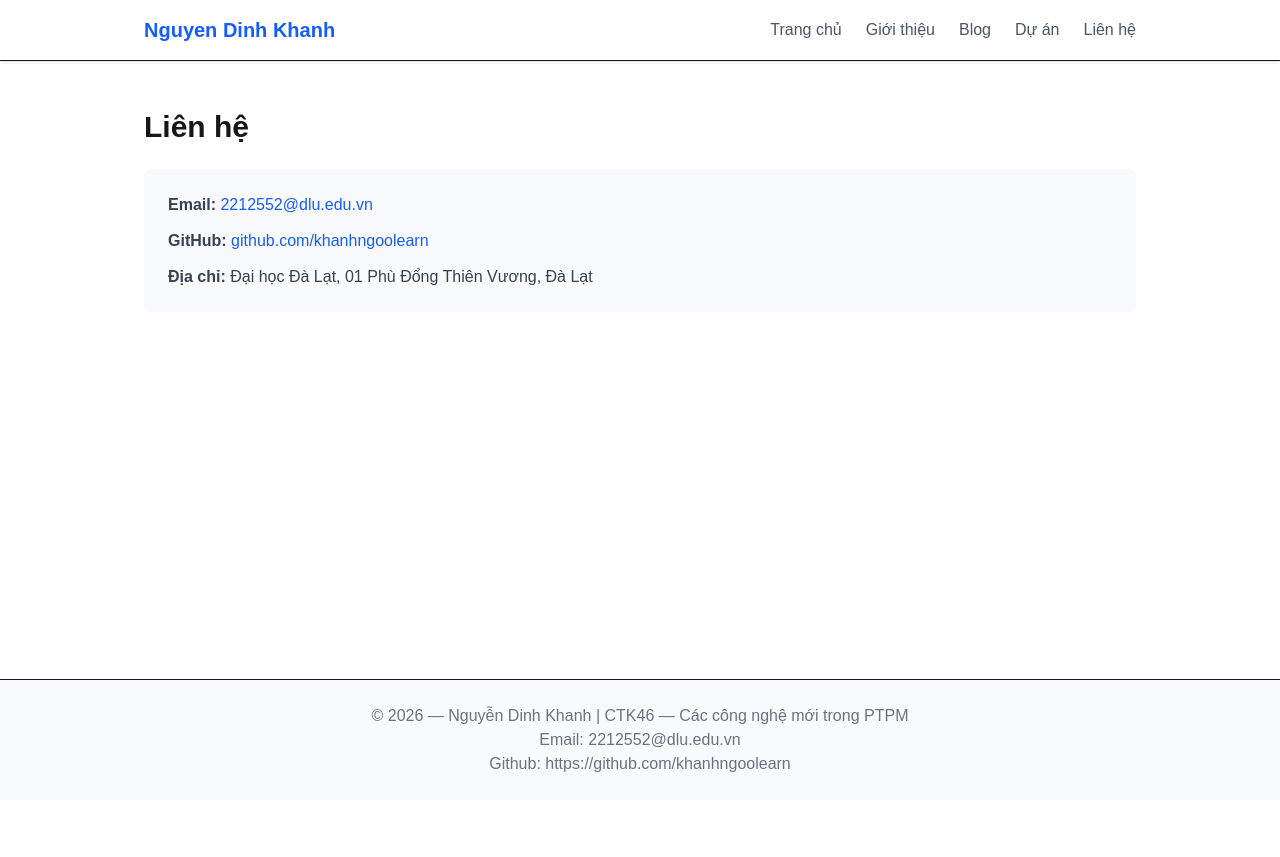
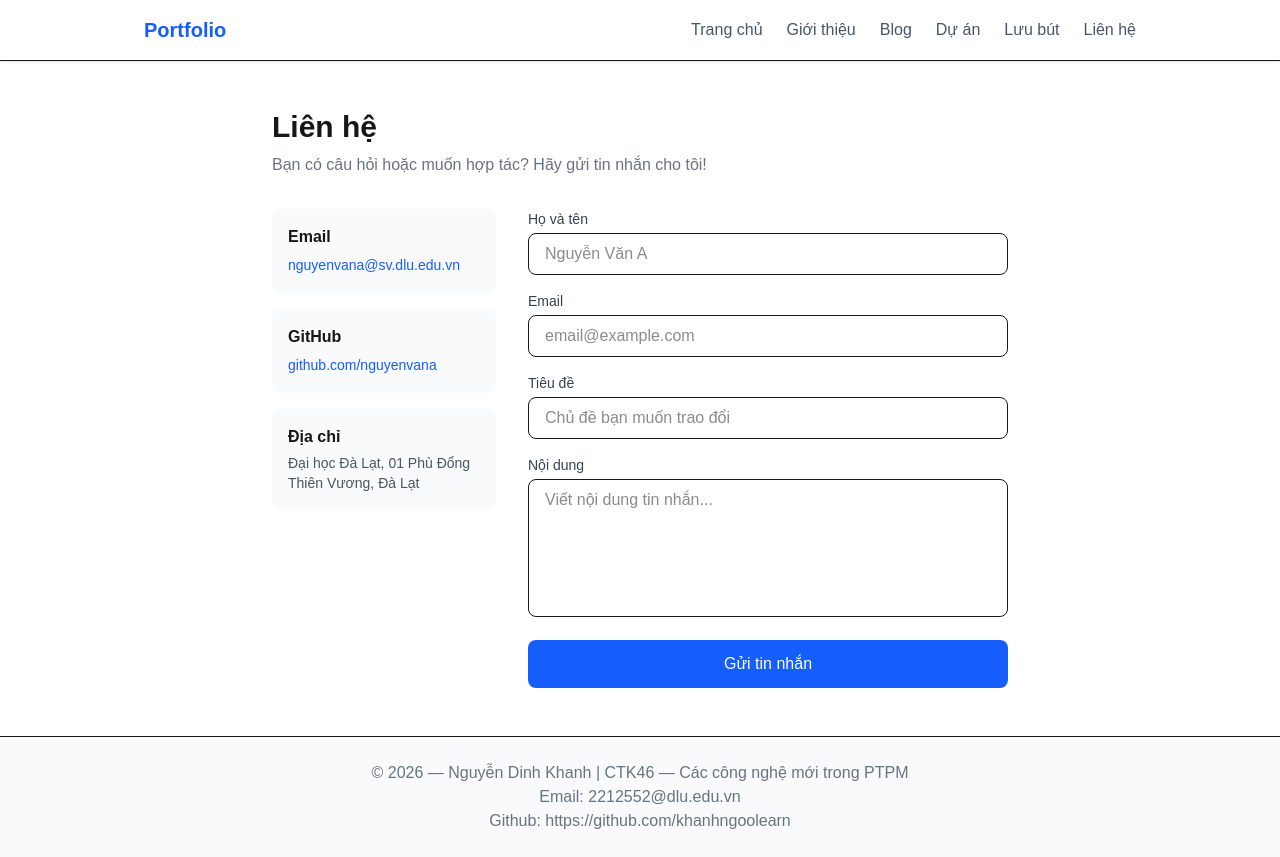
Before and after one commit to khanhngoolearn/ctk46-lab01, a Next.js app: page /contact in a window 1280 px wide. Before the commit the page ends 800 px from the top, so only its background shows below. Built offline with nearby package versions, Linux system fonts and the light colour scheme.

Commit message:
feat: add Server Actions to Guestbook and Contact form with Zod

```diff
--- /dev/null
+++ b/app/components/delete-button.tsx
@@ -0,0 +1,16 @@
+"use client";
+import { deleteGuestbookEntry } from "@/app/guestbook/actions";
+export default function DeleteButton({ id }: { id: string }) {
+async function handleDelete() {
+if (!confirm("Bạn có chắc muốn xóa lời nhắn này?")) return;
+await deleteGuestbookEntry(id);
+}
+return (
+<button
+onClick={handleDelete}
+className="text-xs text-red-400 hover:text-red-600 transition-colors"
+>
+Xóa
+</button>
+);
+}
--- /dev/null
+++ b/app/components/guestbook-form.tsx
@@ -0,0 +1,70 @@
+"use client";
+import { useActionState } from "react";
+import { createGuestbookEntry, ActionState } from "@/app/guestbook/actions";
+const initialState: ActionState = {
+success: false,
+};
+export default function GuestbookForm() {
+const [state, formAction, isPending] = useActionState(
+createGuestbookEntry,
+initialState
+);
+return (
+<form action={formAction} className="bg-gray-50 rounded-lg p-6 mb-8 space-y-
+4">
+<div>
+<label
+htmlFor="name"
+className="block text-sm font-medium text-gray-700 mb-1"
+>
+Tên của bạn
+</label>
+<input
+id="name"
+name="name"
+type="text"
+placeholder="Nhập tên của bạn"
+required
+className="w-full px-4 py-2 border rounded-lg focus:outline-none
+focus:ring-2 focus:ring-blue-500"
+/>
+{state.errors?.name && (
+<p className="text-red-500 text-sm mt-1">{state.errors.name[0]}</p>
+)}
+</div>
+<div>
+<label
+htmlFor="message"
+className="block text-sm font-medium text-gray-700 mb-1"
+>
+Lời nhắn
+</label>
+<textarea
+id="message"
+name="message"
+placeholder="Viết lời nhắn của bạn..."
+required
+rows={3}
+className="w-full px-4 py-2 border rounded-lg focus:outline-none
+focus:ring-2 focus:ring-blue-500 resize-none"
+/>
+{state.errors?.message && (
+<p className="text-red-500 text-sm mt-1">
+{state.errors.message[0]}
+</p>
+)}
+</div>
+<button
+type="submit"
+disabled={isPending}
+className="bg-blue-600 text-white px-6 py-2 rounded-lg hover:bg-blue-700
+transition-colors disabled:opacity-50 disabled:cursor-not-allowed"
+>
+{isPending ? "Đang gửi..." : "Gửi lời nhắn"}
+</button>
+{state.success && (
+<p className="text-green-600 text-sm">Gửi lời nhắn thành công!</p>
+)}
+</form>
+);
+}
--- a/app/components/navbar.tsx
+++ b/app/components/navbar.tsx
@@ -5,7 +5,7 @@
       <div className="max-w-5xl mx-auto px-4 py-4">
         <div className="flex items-center justify-between">
           <Link href="/" className="text-xl font-bold text-blue-600">
-            Nguyen Dinh Khanh
+            Portfolio
           </Link>
           <div className="flex gap-6">
             <Link
@@ -33,6 +33,12 @@
               Dự án
             </Link>
             <Link
+              href="/guestbook"
+              className="text-gray-600 hover:text-blue-600 transition-colors"
+            >
+              Lưu bút
+            </Link>
+            <Link
               href="/contact"
               className="text-gray-600 hover:text-blue-600 transition-colors"
             >
--- /dev/null
+++ b/app/contact/actions.ts
@@ -0,0 +1,50 @@
+"use server";
+import { z } from "zod";
+const contactSchema = z.object({
+name: z
+.string()
+.min(2, "Tên phải có ít nhất 2 ký tự")
+.max(100, "Tên không được quá 100 ký tự"),
+email: z
+.string()
+.email("Email không hợp lệ"),
+subject: z
+.string()
+.min(5, "Tiêu đề phải có ít nhất 5 ký tự")
+.max(200, "Tiêu đề không được quá 200 ký tự"),
+message: z
+.string()
+.min(10, "Nội dung phải có ít nhất 10 ký tự")
+.max(2000, "Nội dung không được quá 2000 ký tự"),
+});
+export interface ContactFormState {
+success: boolean;
+errors?: {
+name?: string[];
+email?: string[];
+subject?: string[];
+message?: string[];
+};
+}
+export async function sendContactMessage(
+prevState: ContactFormState,
+formData: FormData
+): Promise<ContactFormState> {
+const rawData = {
+name: formData.get("name") as string,
+email: formData.get("email") as string,
+subject: formData.get("subject") as string,
+message: formData.get("message") as string,
+};
+const result = contactSchema.safeParse(rawData);
+if (!result.success) {
+return {
+success: false,
+errors: result.error.flatten().fieldErrors,
+};
+}
+// Trong thực tế, ở đây sẽ gửi email hoặc lưu vào database
+// Hiện tại ta chỉ log ra console (server-side)
+console.log("Tin nhắn liên hệ mới:", result.data);
+return { success: true };
+}
--- a/app/contact/page.tsx
+++ b/app/contact/page.tsx
@@ -1,33 +1,162 @@
+"use client";
+import { useActionState } from "react";
+import { sendContactMessage, ContactFormState } from "./actions";
+const initialState: ContactFormState = {
+success: false,
+};
 export default function ContactPage() {
+const [state, formAction, isPending] = useActionState(
+sendContactMessage,
+initialState
+);
 return (
-    <div className="max-w-5xl mx-auto px-4 py-12">
-      <h1 className="text-3xl font-bold mb-6">Liên hệ</h1>
-      <div className="space-y-4 text-gray-700">
-        <div className="bg-gray-50 rounded-lg p-6 space-y-3">
-          <p>
-            <strong>Email:</strong>{" "}
+<div className="max-w-3xl mx-auto px-4 py-12">
+<h1 className="text-3xl font-bold mb-2">Liên hệ</h1>
+<p className="text-gray-500 mb-8">
+Bạn có câu hỏi hoặc muốn hợp tác? Hãy gửi tin nhắn cho tôi!
+</p>
+<div className="grid grid-cols-1 md:grid-cols-3 gap-8">
+{/* Thông tin liên hệ */}
+<div className="space-y-4">
+<div className="bg-gray-50 rounded-lg p-4">
+<h3 className="font-semibold mb-1">Email</h3>
 <a
-              href="mailto:2212552@dlu.edu.vn"
-              className="text-blue-600 hover:underline"
+href="mailto:nguyenvana@sv.dlu.edu.vn"
+className="text-blue-600 hover:underline text-sm"
 >
-              2212552@dlu.edu.vn
+nguyenvana@sv.dlu.edu.vn
 </a>
-          </p>
-          <p>
-            <strong>GitHub:</strong>{" "}
+</div>
+<div className="bg-gray-50 rounded-lg p-4">
+<h3 className="font-semibold mb-1">GitHub</h3>
 <a
-              href="https://github.com/khanhngoolearn"
+href="https://github.com/nguyenvana"
 target="_blank"
 rel="noopener noreferrer"
-              className="text-blue-600 hover:underline"
+className="text-blue-600 hover:underline text-sm"
 >
-              github.com/khanhngoolearn
+github.com/nguyenvana
 </a>
+</div>
+<div className="bg-gray-50 rounded-lg p-4">
+<h3 className="font-semibold mb-1">Địa chỉ</h3>
+<p className="text-sm text-gray-600">
+Đại học Đà Lạt, 01 Phù Đổng Thiên Vương, Đà Lạt
 </p>
-          <p>
-            <strong>Địa chỉ:</strong> Đại học Đà Lạt, 01 Phù Đổng Thiên Vương,
-            Đà Lạt
+</div>
+</div>
+{/* Form liên hệ */}
+<div className="md:col-span-2">
+{state.success ? (
+<div className="bg-green-50 border border-green-200 rounded-lg p-6
+text-center">
+<h3 className="text-green-700 font-semibold text-lg mb-2">
+Gửi thành công!
+</h3>
+<p className="text-green-600">
+Cảm ơn bạn đã liên hệ. Tôi sẽ phản hồi sớm nhất có thể.
 </p>
+</div>
+) : (
+<form action={formAction} className="space-y-4">
+<div>
+<label
+htmlFor="name"
+className="block text-sm font-medium text-gray-700 mb-1"
+>
+Họ và tên
+</label>
+<input
+id="name"
+name="name"
+type="text"
+placeholder="Nguyễn Văn A"
+required
+className="w-full px-4 py-2 border rounded-lg focus:outline-none
+focus:ring-2 focus:ring-blue-500"
+/>
+{state.errors?.name && (
+<p className="text-red-500 text-sm mt-1">
+{state.errors.name[0]}
+</p>
+)}
+</div>
+<div>
+<label
+htmlFor="email"
+className="block text-sm font-medium text-gray-700 mb-1"
+>
+Email
+</label>
+<input
+id="email"
+name="email"
+type="email"
+placeholder="email@example.com"
+required
+className="w-full px-4 py-2 border rounded-lg focus:outline-none
+focus:ring-2 focus:ring-blue-500"
+/>
+{state.errors?.email && (
+<p className="text-red-500 text-sm mt-1">
+{state.errors.email[0]}
+</p>
+)}
+</div>
+<div>
+<label
+htmlFor="subject"
+className="block text-sm font-medium text-gray-700 mb-1"
+>
+Tiêu đề
+</label>
+<input
+id="subject"
+name="subject"
+type="text"
+placeholder="Chủ đề bạn muốn trao đổi"
+required
+className="w-full px-4 py-2 border rounded-lg focus:outline-none
+focus:ring-2 focus:ring-blue-500"
+/>
+{state.errors?.subject && (
+<p className="text-red-500 text-sm mt-1">
+{state.errors.subject[0]}
+</p>
+)}
+</div>
+<div>
+<label
+htmlFor="message"
+className="block text-sm font-medium text-gray-700 mb-1"
+>
+Nội dung
+</label>
+<textarea
+id="message"
+name="message"
+placeholder="Viết nội dung tin nhắn..."
+required
+rows={5}
+className="w-full px-4 py-2 border rounded-lg focus:outline-none
+focus:ring-2 focus:ring-blue-500 resize-none"
+/>
+{state.errors?.message && (
+<p className="text-red-500 text-sm mt-1">
+{state.errors.message[0]}
+</p>
+)}
+</div>
+<button
+type="submit"
+disabled={isPending}
+className="w-full bg-blue-600 text-white px-6 py-3 rounded-lg
+hover:bg-blue-700 transition-colors disabled:opacity-50 disabled:cursor-notallowed"
+>
+{isPending ? "Đang gửi..." : "Gửi tin nhắn"}
+</button>
+</form>
+)}
 </div>
 </div>
 </div>
--- /dev/null
+++ b/app/guestbook/actions.ts
@@ -0,0 +1,59 @@
+"use server";
+import { z } from "zod";
+import { revalidatePath } from "next/cache";
+import { guestbookEntries } from "@/data/guestbook";
+// Định nghĩa schema validation cho guestbook
+const guestbookSchema = z.object({
+  name: z
+    .string()
+    .min(2, "Tên phải có ít nhất 2 ký tự")
+    .max(50, "Tên không được quá 50 ký tự"),
+  message: z
+    .string()
+    .min(1, "Lời nhắn không được để trống")
+    .max(500, "Lời nhắn không được quá 500 ký tự"),
+});
+export interface ActionState {
+  success: boolean;
+  errors?: {
+    name?: string[];
+    message?: string[];
+  };
+}
+export async function createGuestbookEntry(
+  prevState: ActionState,
+  formData: FormData,
+): Promise<ActionState> {
+  const rawData = {
+    name: formData.get("name") as string,
+    message: formData.get("message") as string,
+  };
+  // Validate bằng Zod
+  const result = guestbookSchema.safeParse(rawData);
+  if (!result.success) {
+    return {
+      success: false,
+      errors: result.error.flatten().fieldErrors,
+    };
+  }
+  // Thêm entry mới vào mảng
+  const newEntry = {
+    id: Date.now().toString(),
+    name: result.data.name,
+    message: result.data.message,
+    createdAt: new Date().toISOString(),
+  };
+  guestbookEntries.unshift(newEntry);
+  // Revalidate trang guestbook để hiển thị data mới
+  revalidatePath("/guestbook");
+  return { success: true };
+}
+export async function deleteGuestbookEntry(id: string): Promise<ActionState> {
+  const index = guestbookEntries.findIndex((entry) => entry.id === id);
+  if (index === -1) {
+    return { success: false, errors: { message: ["Không tìm thấy lời nhắn"] } };
+  }
+  guestbookEntries.splice(index, 1);
+  revalidatePath("/guestbook");
+  return { success: true };
+}
--- /dev/null
+++ b/app/guestbook/page.tsx
@@ -0,0 +1,38 @@
+import { guestbookEntries } from "@/data/guestbook";
+import GuestbookForm from "../components/guestbook-form";
+import DeleteButton from "../components/delete-button";
+export default function GuestbookPage() {
+const entries = guestbookEntries;
+return (
+<div className="max-w-3xl mx-auto px-4 py-12">
+<h1 className="text-3xl font-bold mb-2">Sổ lưu bút</h1>
+<p className="text-gray-500 mb-8">Hãy để lại lời nhắn cho tôi nhé!</p>
+<GuestbookForm />
+<div className="space-y-4">
+<p className="text-sm text-gray-400">{entries.length} lời nhắn</p>
+{entries.map((entry) => (
+<div
+key={entry.id}
+className="border rounded-lg p-4 hover:shadow-sm transition-shadow"
+>
+<div className="flex items-center justify-between mb-2">
+<span className="font-semibold text-gray-800">{entry.name}</span>
+<div className="flex items-center gap-3">
+<span className="text-xs text-gray-400">
+{new Date(entry.createdAt).toLocaleDateString("vi-VN")}
+</span>
+<DeleteButton id={entry.id} />
+</div>
+</div>
+<p className="text-gray-600">{entry.message}</p>
+</div>
+))}
+{entries.length === 0 && (
+<p className="text-center text-gray-400 py-8">
+Chưa có lời nhắn nào. Hãy là người đầu tiên!
+</p>
+)}
+</div>
+</div>
+);
+}
--- a/package.json
+++ b/package.json
@@ -11,7 +11,8 @@
   "dependencies": {
     "next": "16.2.3",
     "react": "19.2.4",
-    "react-dom": "19.2.4"
+    "react-dom": "19.2.4",
+    "zod": "^4.3.6"
   },
   "devDependencies": {
     "@tailwindcss/postcss": "^4",
```
Also changed, not shown: 1 other file (tests, documents, lock files or other folders). Lines whose indentation alone changed are shown as unchanged.
